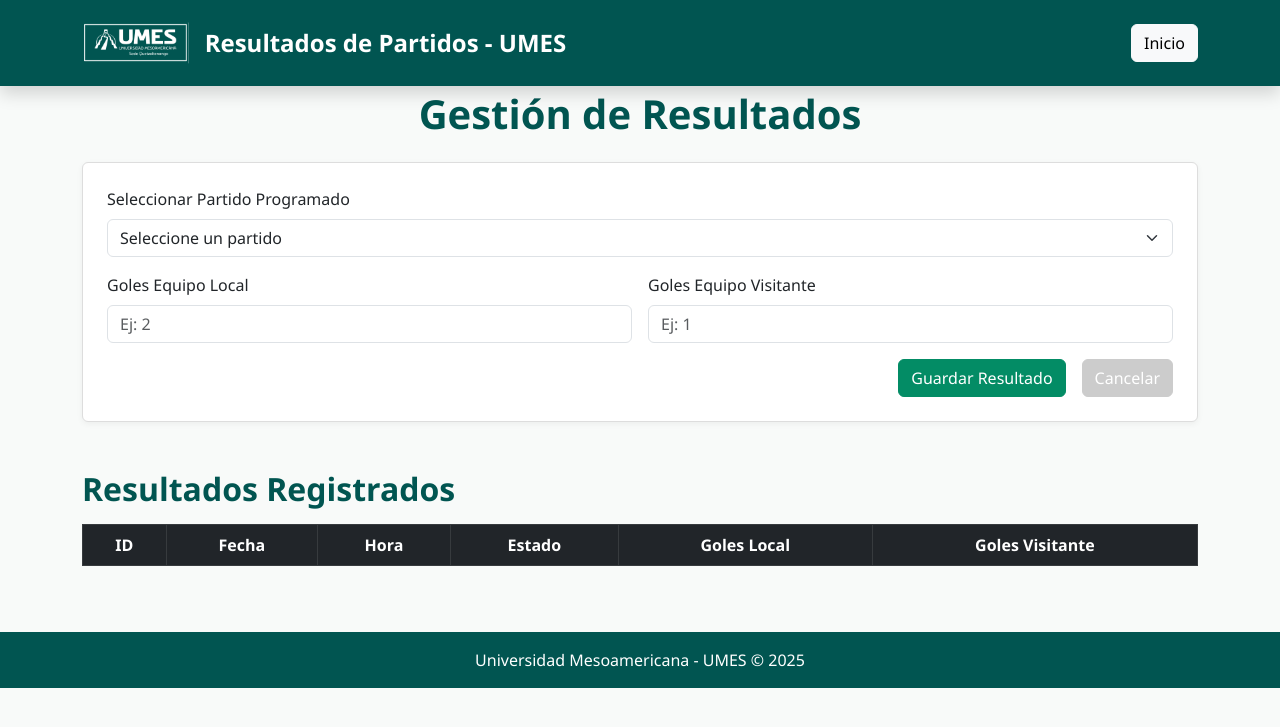
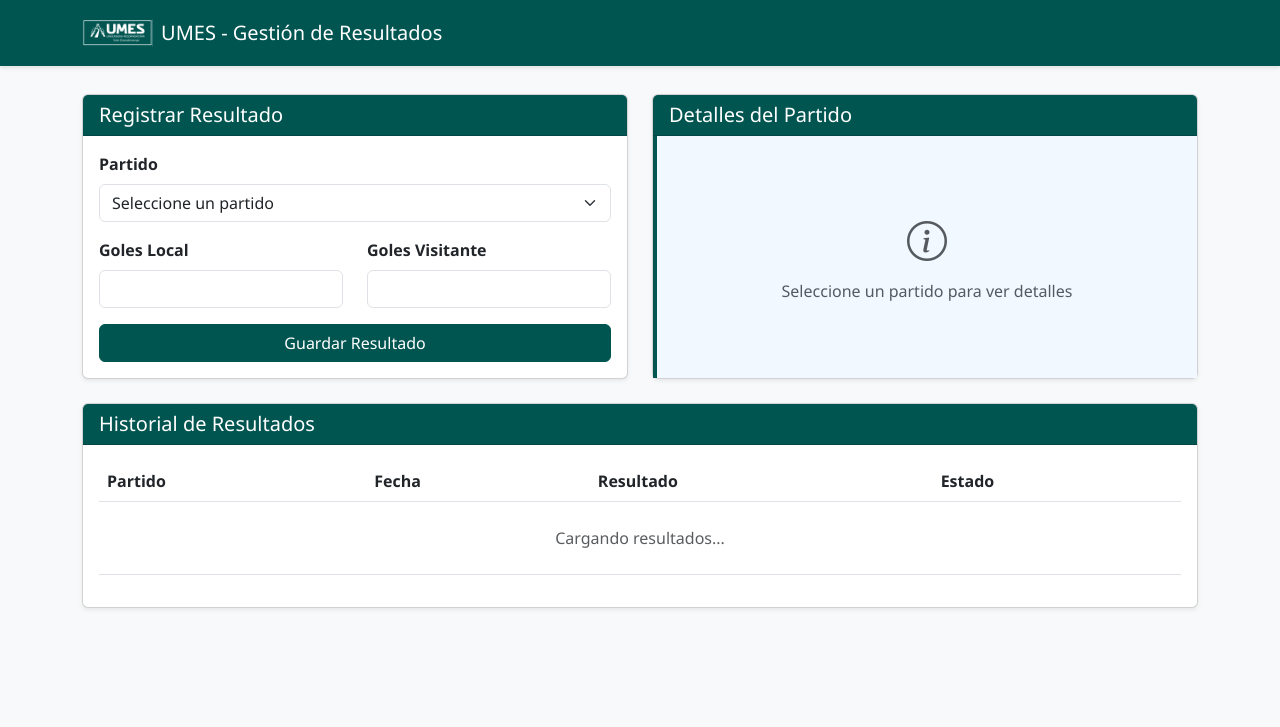
Before and after one commit to jonaSai3108/Proyecto-Final, a Flask app: page /Resultados in a window 1280 px wide. Shown: the top 727 px of the page. Run offline with Flask 3, Linux system fonts and the light colour scheme; lists and menus that the app fills with data are empty.

Commit message:
Prueba de resultado

```diff
--- a/db.py
+++ b/db.py
@@ -7,7 +7,7 @@
             host='localhost',
             port=3306,
             user='root',
-            password='12345678',
+            password='Elison21!',
             database='DBTorneosFutbol'
         )
         if connection.is_connected():
--- a/static/css/resultado.css
+++ b/static/css/resultado.css
@@ -1,45 +1,42 @@
+
+        :root {
+            --umes-green: #015551;
+            --umes-light: #f1f8ff;
+        }
+
         body {
-      padding-top: 90px;
-      background-color: #f8faf9;
-      font-family: 'Segoe UI', sans-serif;
+            padding-top: 70px;
+            background-color: #f8f9fa;
+            font-family: 'Segoe UI', Tahoma, Geneva, Verdana, sans-serif;
         }
-    .navbar {
-      background-color: #015551;
+
+        .navbar-umes {
+            background-color: var(--umes-green) !important;
+            box-shadow: 0 2px 4px rgba(0,0,0,0.1);
         }
-    .navbar-brand img {
-      height: 60px;
-    }
-    .navbar .text-white {
-      font-size: 1.5rem;
+
+        .card-header-umes {
+            background-color: var(--umes-green);
+            color: white;
             font-weight: 600;
         }
-    h1, h2 {
-      color: #015551;
-      font-weight: bold;
+
+        .btn-umes {
+            background-color: var(--umes-green);
+            border-color: var(--umes-green);
+            color: white;
         }
-    .btn-success {
-      background-color: #038c65 !important;
-      border-color: #038c65 !important;
+
+        .btn-umes:hover {
+            background-color: #014540;
+            border-color: #014540;
         }
-    .btn-success:hover {
-      background-color: #027a57 !important;
+
+        .badge-umes {
+            background-color: var(--umes-green);
         }
-    .btn-secondary {
-      background-color: #cccccc !important;
-      border-color: #cccccc !important;
+
+        .partido-info {
+            background-color: var(--umes-light);
+            border-left: 4px solid var(--umes-green);
         }
-    footer {
-      padding: 1rem;
-      text-align: center;
-      color: #ffffff;
-      background-color: #015551;
-      margin-top: 50px;
-    }
-    .card {
-      background-color: #ffffff;
-      border: 1px solid #ddd;
-      box-shadow: 0 2px 6px rgba(0,0,0,0.05);
-    }
-    table th, table td {
-      vertical-align: middle;
-    }
--- a/static/js/resultado.js
+++ b/static/js/resultado.js
@@ -0,0 +1,158 @@
+document.addEventListener('DOMContentLoaded', function() {
+    const selectPartido = document.getElementById('selectPartido');
+    const formResultado = document.getElementById('formResultado');
+    const partidoInfo = document.getElementById('partidoInfo');
+    const tablaResultados = document.getElementById('tablaResultados');
+
+    // Cargar partidos disponibles
+    fetch('/api/resultado/partidos')
+        .then(response => {
+            if (!response.ok) throw new Error('Error al cargar partidos');
+            return response.json();
+        })
+        .then(data => {
+            if (data.success) {
+                selectPartido.innerHTML = '<option value="" selected disabled>Seleccione un partido</option>';
+                data.data.forEach(partido => {
+                    const option = document.createElement('option');
+                    option.value = partido.id_partido;
+                    option.textContent = `${partido.equipo_local} vs ${partido.equipo_visitante} - ${new Date(partido.fecha).toLocaleDateString()}`;
+                    selectPartido.appendChild(option);
+                });
+            } else {
+                throw new Error(data.error || 'Error desconocido');
+            }
+        })
+        .catch(error => {
+            console.error('Error:', error);
+            showAlert('Error al cargar partidos', 'danger');
+        });
+
+    // Evento al seleccionar partido
+    selectPartido.addEventListener('change', function() {
+        const idPartido = this.value;
+        if (!idPartido) return;
+
+        fetch(`/api/resultado/${idPartido}`)
+            .then(response => {
+                if (!response.ok) throw new Error('Error al cargar partido');
+                return response.json();
+            })
+            .then(data => {
+                if (data.success) {
+                    // Actualizar campos del formulario
+                    document.getElementById('golesLocal').value = data.data.goles_local || '';
+                    document.getElementById('golesVisitante').value = data.data.goles_visitante || '';
+
+                    // Mostrar información del partido
+                    partidoInfo.innerHTML = `
+                        <h4>${data.data.equipo_local} vs ${data.data.equipo_visitante}</h4>
+                        <p class="text-muted">${new Date(data.data.fecha).toLocaleString()}</p>
+                        <div class="display-4">
+                            ${data.data.goles_local || '0'} - ${data.data.goles_visitante || '0'}
+                        </div>
+                    `;
+                } else {
+                    partidoInfo.innerHTML = '<p class="text-danger">No se encontraron datos</p>';
+                }
+            })
+            .catch(error => {
+                console.error('Error:', error);
+                partidoInfo.innerHTML = '<p class="text-danger">Error al cargar datos</p>';
+            });
+    });
+
+    // Enviar formulario
+    formResultado.addEventListener('submit', function(e) {
+        e.preventDefault();
+
+        const idPartido = selectPartido.value;
+        const golesLocal = document.getElementById('golesLocal').value;
+        const golesVisitante = document.getElementById('golesVisitante').value;
+
+        fetch('/api/resultado', {
+            method: 'POST',
+            headers: {
+                'Content-Type': 'application/json'
+            },
+            body: JSON.stringify({
+                id_partido: idPartido,
+                goles_local: golesLocal,
+                goles_visitante: golesVisitante
+            })
+        })
+        .then(response => {
+            if (!response.ok) throw new Error('Error al guardar');
+            return response.json();
+        })
+        .then(data => {
+            if (data.success) {
+                showAlert('Resultado guardado exitosamente', 'success');
+                loadResults();
+                // Actualizar información del partido seleccionado
+                if (selectPartido.value) {
+                    const event = new Event('change');
+                    selectPartido.dispatchEvent(event);
+                }
+            } else {
+                throw new Error(data.message || 'Error desconocido');
+            }
+        })
+        .catch(error => {
+            console.error('Error:', error);
+            showAlert(error.message, 'danger');
+        });
+    });
+
+    // Cargar resultados iniciales
+    loadResults();
+
+    // Función para cargar resultados
+    function loadResults() {
+        fetch('/api/resultado')
+            .then(response => {
+                if (!response.ok) throw new Error('Error al cargar resultados');
+                return response.json();
+            })
+            .then(data => {
+                if (data.success) {
+                    tablaResultados.innerHTML = '';
+                    data.data.forEach(resultado => {
+                        const row = document.createElement('tr');
+                        row.innerHTML = `
+                            <td>${resultado.equipo_local} vs ${resultado.equipo_visitante}</td>
+                            <td>${new Date(resultado.fecha).toLocaleDateString()}</td>
+                            <td><strong>${resultado.goles_local || '0'} - ${resultado.goles_visitante || '0'}</strong></td>
+                            <td><span class="badge bg-${resultado.estado === 'Finalizado' ? 'success' : 'warning'}">${resultado.estado}</span></td>
+                        `;
+                        tablaResultados.appendChild(row);
+                    });
+                } else {
+                    throw new Error(data.error || 'Error desconocido');
+                }
+            })
+            .catch(error => {
+                console.error('Error:', error);
+                tablaResultados.innerHTML = '<tr><td colspan="4" class="text-center text-danger">Error al cargar resultados</td></tr>';
+            });
+    }
+
+    // Función para mostrar alertas
+    function showAlert(message, type) {
+        const alertDiv = document.createElement('div');
+        alertDiv.className = `alert alert-${type} alert-dismissible fade show`;
+        alertDiv.role = 'alert';
+        alertDiv.innerHTML = `
+            ${message}
+            <button type="button" class="btn-close" data-bs-dismiss="alert" aria-label="Close"></button>
+        `;
+
+        const container = document.querySelector('.container');
+        container.prepend(alertDiv);
+
+        setTimeout(() => {
+            alertDiv.classList.remove('show');
+            setTimeout(() => alertDiv.remove(), 150);
+        }, 3000);
+    }
+});
--- a/templates/Resultado.html
+++ b/templates/Resultado.html
@@ -1,82 +1,148 @@
 <!DOCTYPE html>
 <html lang="es">
 <head>
-  <meta charset="UTF-8" />
-  <meta name="viewport" content="width=device-width, initial-scale=1.0"/>
-  <title>Resultados de Partidos</title>
-  <link href="https://cdn.jsdelivr.net/npm/bootstrap@5.3.0/dist/css/bootstrap.min.css" rel="stylesheet" />
-  <link rel="stylesheet" href="{{ url_for('static', filename='css/resultado.css') }}" />
+    <meta charset="UTF-8">
+    <meta name="viewport" content="width=device-width, initial-scale=1.0">
+    <title>UMES - Gestión de Resultados</title>
+    <link href="https://cdn.jsdelivr.net/npm/bootstrap@5.3.0/dist/css/bootstrap.min.css" rel="stylesheet">
+    <style>
+        :root {
+            --umes-green: #015551;
+            --umes-light: #f1f8ff;
+        }
+
+        body {
+            padding-top: 70px;
+            background-color: #f8f9fa;
+            font-family: 'Segoe UI', Tahoma, Geneva, Verdana, sans-serif;
+        }
+
+        .navbar-umes {
+            background-color: var(--umes-green) !important;
+            box-shadow: 0 2px 4px rgba(0,0,0,0.1);
+        }
+
+        .card-header-umes {
+            background-color: var(--umes-green);
+            color: white;
+            font-weight: 600;
+        }
+
+        .btn-umes {
+            background-color: var(--umes-green);
+            border-color: var(--umes-green);
+            color: white;
+        }
+
+        .btn-umes:hover {
+            background-color: #014540;
+            border-color: #014540;
+        }
+
+        .badge-umes {
+            background-color: var(--umes-green);
+        }
+
+        .partido-info {
+            background-color: var(--umes-light);
+            border-left: 4px solid var(--umes-green);
+        }
+    </style>
 </head>
 <body>
     <!-- Navbar -->
-  <nav class="navbar navbar-expand-lg navbar-dark fixed-top shadow">
-    <div class="container d-flex align-items-center">
-      <a class="navbar-brand" href="#">
-        <img src="static/imagenes/Umes.png" alt="Logo UMES">
+    <nav class="navbar navbar-expand-lg navbar-dark navbar-umes fixed-top">
+        <div class="container">
+            <a class="navbar-brand d-flex align-items-center" href="#">
+                <img src="/static/imagenes/Umes.png" alt="Logo UMES" height="40" class="me-2">
+                <span class="fs-5">UMES - Gestión de Resultados</span>
             </a>
-      <span class="text-white fs-4 fw-semibold me-auto">Resultados de Partidos - UMES</span>
-      <a class="btn btn-light" href="pantalla_principal.html">Inicio</a>
         </div>
     </nav>
 
-  <div class="container">
-    <h1 class="mb-4 text-center">Gestión de Resultados</h1>
-
-    <!-- Formulario para registrar/modificar resultados -->
-    <div class="card p-4 mb-5">
+    <!-- Contenido Principal -->
+    <div class="container mt-4">
+        <div class="row">
+            <!-- Sección Registrar Resultado -->
+            <div class="col-lg-6 mb-4">
+                <div class="card shadow-sm">
+                    <div class="card-header card-header-umes py-2">
+                        <h5 class="mb-0">Registrar Resultado</h5>
+                    </div>
+                    <div class="card-body">
                         <form id="formResultado">
-        <div class="row g-3">
-          <div class="col-md-12">
-            <label for="partidoProgramado" class="form-label">Seleccionar Partido Programado</label>
-            <select class="form-select" id="partidoProgramado" required>
-              <option value="">Seleccione un partido</option>
+                            <div class="mb-3">
+                                <label for="selectPartido" class="form-label fw-semibold">Partido</label>
+                                <select class="form-select" id="selectPartido" required>
+                                    <option value="" selected disabled>Seleccione un partido</option>
                                 </select>
                             </div>
-
+                            <div class="row mb-3">
                                 <div class="col-md-6">
-            <label for="golesLocal" class="form-label">Goles Equipo Local</label>
-            <input type="number" id="golesLocal" class="form-control" placeholder="Ej: 2" min="0" required>
+                                    <label for="golesLocal" class="form-label fw-semibold">Goles Local</label>
+                                    <input type="number" class="form-control" id="golesLocal" min="0" required>
                                 </div>
-
                                 <div class="col-md-6">
-            <label for="golesVisitante" class="form-label">Goles Equipo Visitante</label>
-            <input type="number" id="golesVisitante" class="form-control" placeholder="Ej: 1" min="0" required>
+                                    <label for="golesVisitante" class="form-label fw-semibold">Goles Visitante</label>
+                                    <input type="number" class="form-control" id="golesVisitante" min="0" required>
                                 </div>
-
-          <div class="col-12 d-flex justify-content-end gap-3">
-            <button class="btn btn-success" type="submit">Guardar Resultado</button>
-            <button class="btn btn-secondary" type="reset">Cancelar</button>
                             </div>
+                            <div class="d-grid">
+                                <button type="submit" class="btn btn-umes">Guardar Resultado</button>
                             </div>
                         </form>
                     </div>
+                </div>
+            </div>
 
-    <!-- Tabla de resultados -->
-    <h2 class="mb-3">Resultados Registrados</h2>
+            <!-- Sección Detalles del Partido -->
+            <div class="col-lg-6 mb-4">
+                <div class="card shadow-sm h-100">
+                    <div class="card-header card-header-umes py-2">
+                        <h5 class="mb-0">Detalles del Partido</h5>
+                    </div>
+                    <div class="card-body d-flex align-items-center justify-content-center partido-info">
+                        <div id="partidoInfo" class="text-center py-3">
+                            <i class="bi bi-info-circle fs-1 text-muted"></i>
+                            <p class="mt-2 mb-0 text-muted">Seleccione un partido para ver detalles</p>
+                        </div>
+                    </div>
+                </div>
+            </div>
+        </div>
+
+        <!-- Sección Historial de Resultados -->
+        <div class="card shadow-sm mb-4">
+            <div class="card-header card-header-umes py-2">
+                <h5 class="mb-0">Historial de Resultados</h5>
+            </div>
+            <div class="card-body">
                 <div class="table-responsive">
-      <table class="table table-bordered">
-        <thead class="table-dark text-center">
+                    <table class="table table-hover align-middle">
+                        <thead>
                             <tr>
-            <th>ID</th>
+                                <th>Partido</th>
                                 <th>Fecha</th>
-            <th>Hora</th>
+                                <th>Resultado</th>
                                 <th>Estado</th>
-            <th>Goles Local</th>
-            <th>Goles Visitante</th>
                             </tr>
                         </thead>
-        <tbody id="tablaResultados" class="text-center">
-          <!-- Se llenará con JS -->
+                        <tbody id="tablaResultados">
+                            <tr>
+                                <td colspan="4" class="text-center text-muted py-4">Cargando resultados...</td>
+                            </tr>
                         </tbody>
                     </table>
                 </div>
             </div>
+        </div>
+    </div>
 
-  <footer>
-    Universidad Mesoamericana - UMES &copy; 2025
-  </footer>
-
-  <!-- JavaScript -->
+    <!-- Bootstrap Icons -->
+    <link rel="stylesheet" href="https://cdn.jsdelivr.net/npm/bootstrap-icons@1.10.0/font/bootstrap-icons.css">
+    <!-- Bootstrap JS -->
     <script src="https://cdn.jsdelivr.net/npm/bootstrap@5.3.0/dist/js/bootstrap.bundle.min.js"></script>
-  <script src="{{ url_for('static', filename='js/resultado.js') }}"></script>
+    <!-- JavaScript personalizado -->
+    <script src="/static/js/resultados.js"></script>
+</body>
 </html>
```
Also changed, not shown: api/resultado.py (+67 -44 lines), static/css/partido.css (+19 -44 lines). Lines whose indentation alone changed are shown as unchanged.
